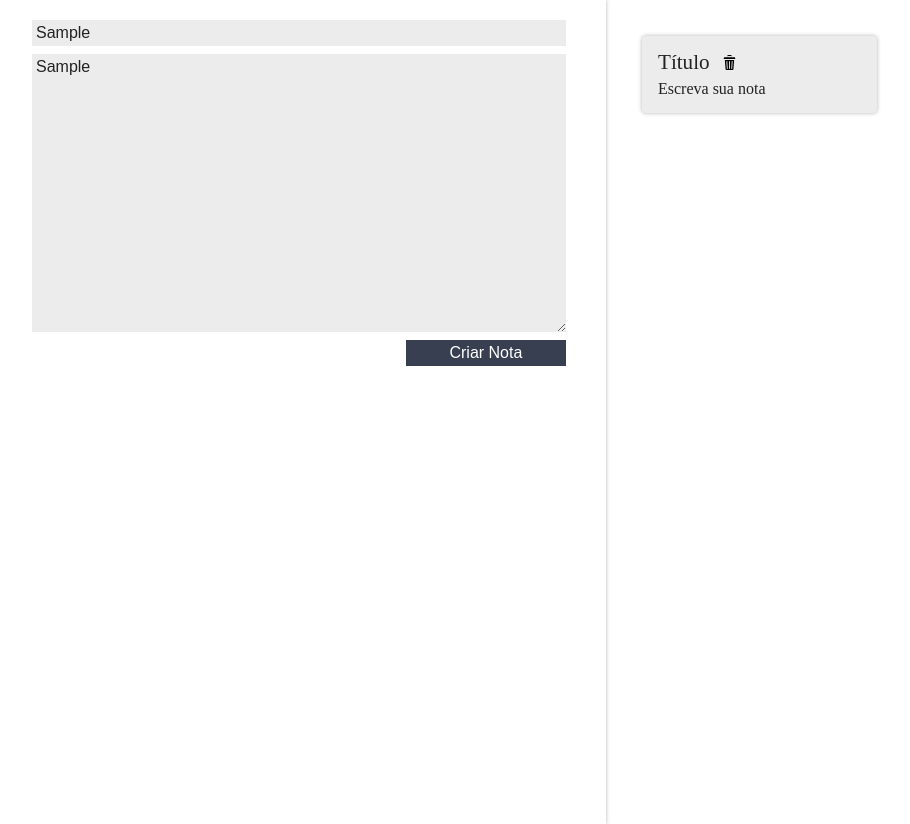
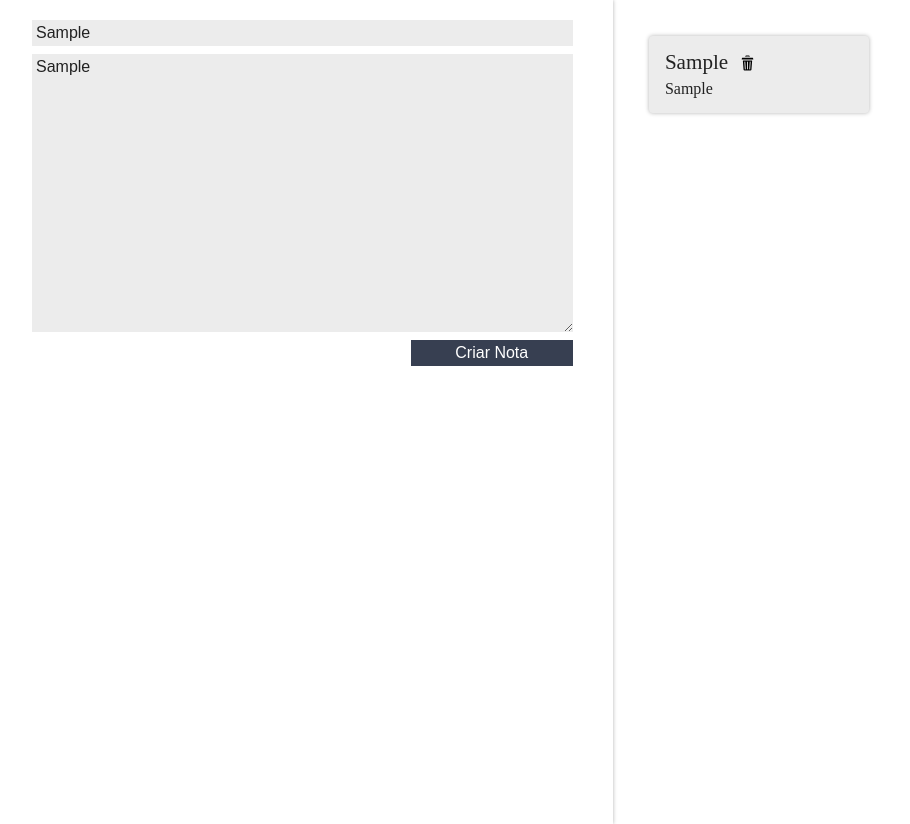
Before and after one commit to bulnes/ceep, a React (Create React App) app: page / in a window 1280 px wide. Both pictures are taken after typing "Sample", "Sample" into the empty fields and a click on the button "Criar Nota". Shown: the whole page, without its empty margins (8-918 px from the left). Built offline with nearby package versions, Linux system fonts and the light colour scheme.

Commit message:
feature: add remove action in note

```diff
--- a/src/App.js
+++ b/src/App.js
@@ -11,10 +11,15 @@ function App() {
     setNote([...notes, { title, description }]);
   }
 
+  function deleteNote(index) {
+    notes.splice(index, 1);
+    setNote([...notes]);
+  }
+
   return (
     <section className="conteudo">
       <Form createNote={createNote} />
-      <NotesList notes={notes} />
+      <NotesList notes={notes} deleteNote={deleteNote} />
     </section>
   );
 }
--- a/src/components/NoteCard/index.jsx
+++ b/src/components/NoteCard/index.jsx
@@ -1,15 +1,20 @@
 import './styles.css';
 
-import deleteSVG from '../../assets/images/delete.svg';
+import { ReactComponent as DeleteSVG } from '../../assets/images/delete.svg';
 
-function NoteCard() {
+function NoteCard({ note, noteId, deleteNote }) {
+
+  function deleteNoteById() {
+    deleteNote(noteId);
+  }
+
   return (
     <section className="card-nota">
       <header className="card-nota_cabecalho">
-        <h3 className="card-nota_titulo">Título</h3>
-        <img src={deleteSVG} alt="Excluir nota" class="card-nota_icon" />
+        <h3 className="card-nota_titulo">{note.title}</h3>
+        <DeleteSVG alt="Excluir nota" className="card-nota_icon" onClick={deleteNoteById} />
       </header>
-      <p className="card-nota_texto">Escreva sua nota</p>
+      <p className="card-nota_texto">{note.description}</p>
     </section>
   );
 };
--- a/src/components/NoteCard/styles.css
+++ b/src/components/NoteCard/styles.css
@@ -27,6 +27,7 @@
 }
 
 .card-nota_icon {
+  height: 20px;
   width: 15px;
   cursor: pointer;
 }
--- a/src/components/NotesList/index.jsx
+++ b/src/components/NotesList/index.jsx
@@ -1,13 +1,13 @@
 import NoteCard from "../NoteCard";
 import "./styles.css";
 
-function NotesList({ notes }) {
+function NotesList({ notes, deleteNote }) {
   return (
     <ul className="lista-notas">
       {notes.map((note, index) => {
         return (
           <li className="lista-notas_item" key={index}>
-            <NoteCard />
+            <NoteCard note={note} noteId={index} deleteNote={deleteNote} />
           </li>
         );
       })}
```
